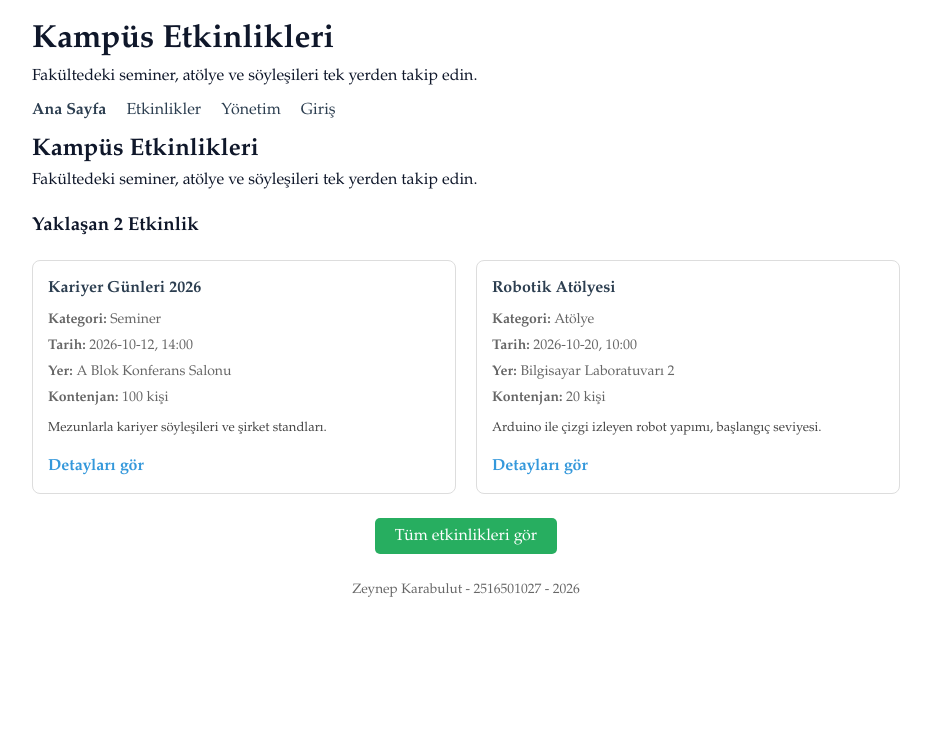
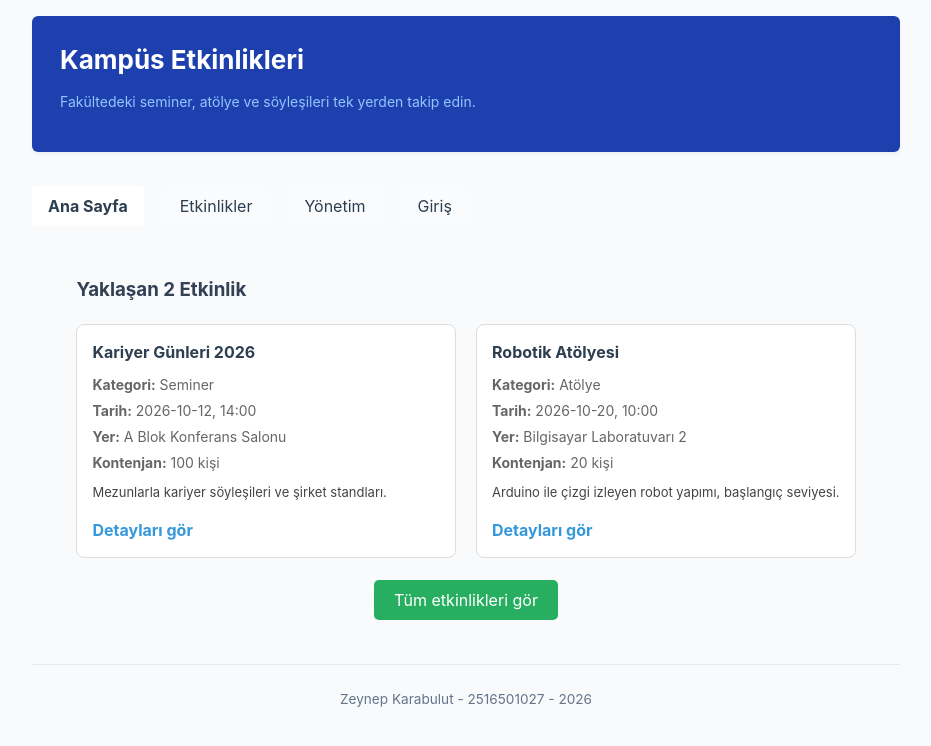
Before and after one commit to ZeynepKarabulut/kampus-etkinlik, a React (Vite) app in the folder frontend/: page / in a window 1280 px wide. Shown: the top 746 px of the page, without its empty margins (174-1105 px from the left). Built offline with nearby package versions, Linux system fonts and the light colour scheme.

Commit message:
duzenleme yapildi

```diff
--- a/frontend/src/main.tsx
+++ b/frontend/src/main.tsx
@@ -3,7 +3,7 @@ import ReactDOM from 'react-dom/client';
 import { BrowserRouter } from 'react-router-dom';
 import { EventsProvider } from './context/EventsContext';
 import App from './App.tsx';
-import './app.css';
+import './index.css';
 
 ReactDOM.createRoot(document.getElementById('root')!).render(
   <React.StrictMode>
--- a/frontend/src/pages/HomePage.tsx
+++ b/frontend/src/pages/HomePage.tsx
@@ -8,10 +8,7 @@ export default function HomePage() {
 
   return (
     <div className="container">
-      <div className="hero-section" style={{ marginBottom: '20px' }}>
-        <h2>Kampüs Etkinlikleri</h2>
-        <p>Fakültedeki seminer, atölye ve söyleşileri tek yerden takip edin.</p>
-      </div>
+
 
       <h3 style={{ margin: '20px 0' }}>Yaklaşan {featuredEvents.length} Etkinlik</h3>
 
```
